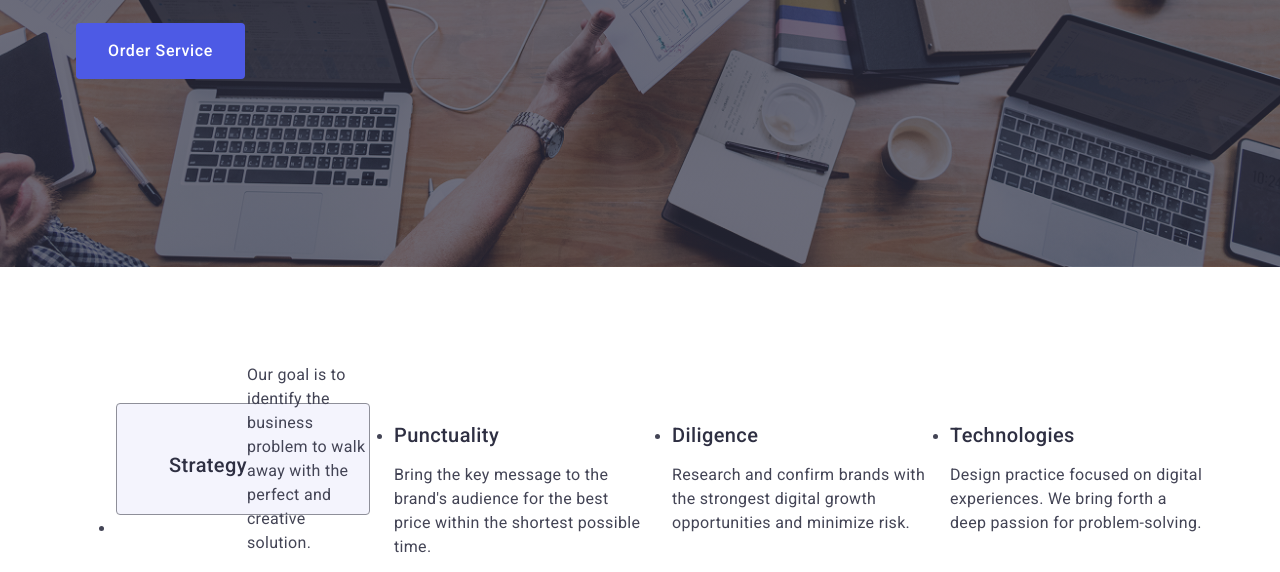
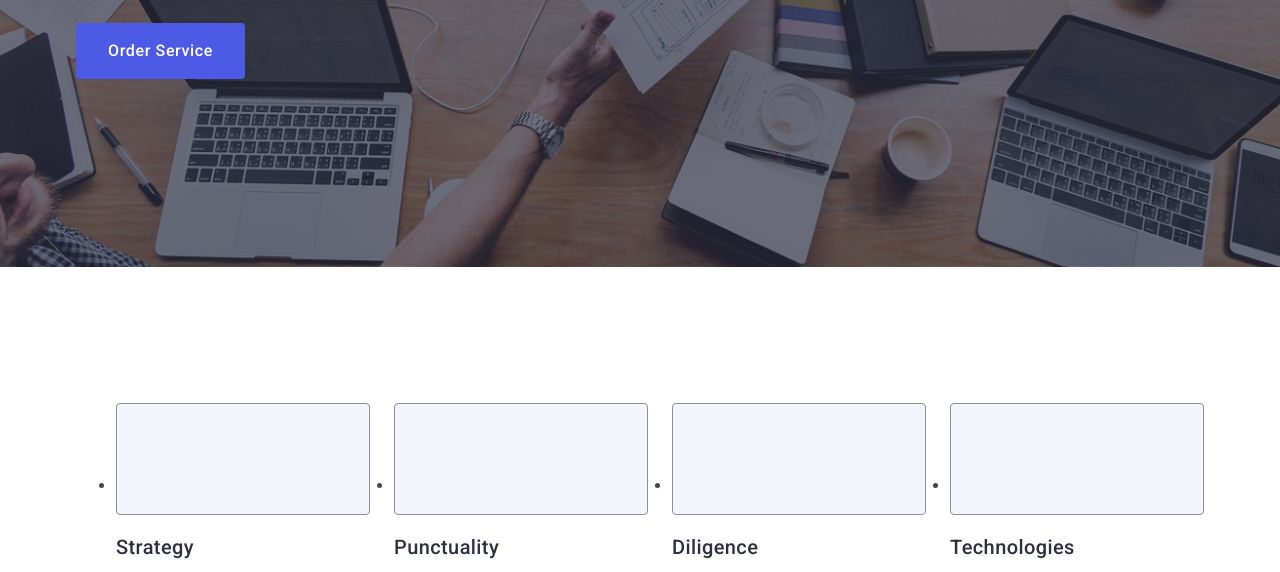
Before and after one commit to cukulata/goit-markup-hw-04, a plain HTML site: page index.html in a window 1280 px wide. Shown: the part 375-947 px from the top of the page. Drawn offline with nearby package versions, Linux system fonts and the light colour scheme.

Commit message:
lab-section-two

```diff
--- a/index.html
+++ b/index.html
@@ -58,19 +58,43 @@
         <ul class="about-list">
             <li class="about-item">
                 <div class="about-section-list">
-                <svg></svg>
+                <svg width="64" height="64">
+                    <use href="">
+                    </use>
+                </svg>
+                </div>
                 <h3 class="features-title">Strategy</h3>
                 <p class="features-text">Our goal is to identify the business problem to walk away with the perfect and creative solution. </p>
-                </div>
             </li>
             <li class="about-item">
-                <h3 class="features-title">Punctuality</h3><p class="features-text">Bring the key message to the brand's audience for the best price within the shortest possible time.</p>
+                <div class="about-section-list">
+                    <svg width="64" height="64">
+                        <use href="">
+                        </use>
+                    </svg>
+                    </div>
+                <h3 class="features-title">Punctuality</h3>
+                <p class="features-text">Bring the key message to the brand's audience for the best price within the shortest possible time.</p>
             </li>
             <li class="about-item">
-                <h3 class="features-title">Diligence</h3><p class="features-text">Research and confirm brands with the strongest digital growth opportunities and minimize risk.</p>
+                <div class="about-section-list">
+                    <svg width="64" height="64">
+                        <use href="">
+                        </use>
+                    </svg>
+                    </div>
+                <h3 class="features-title">Diligence</h3>
+                <p class="features-text">Research and confirm brands with the strongest digital growth opportunities and minimize risk.</p>
             </li>
             <li class="about-item">
-                <h3 class="features-title">Technologies</h3><p class="features-text">Design practice focused on digital experiences. We bring forth a deep passion for problem-solving.</p>
+                <div class="about-section-list">
+                    <svg width="64" height="64">
+                        <use href="">
+                        </use>
+                    </svg>
+                    </div>
+                <h3 class="features-title">Technologies</h3>
+                <p class="features-text">Design practice focused on digital experiences. We bring forth a deep passion for problem-solving.</p>
             </li>
         </ul>
         </div>
```
